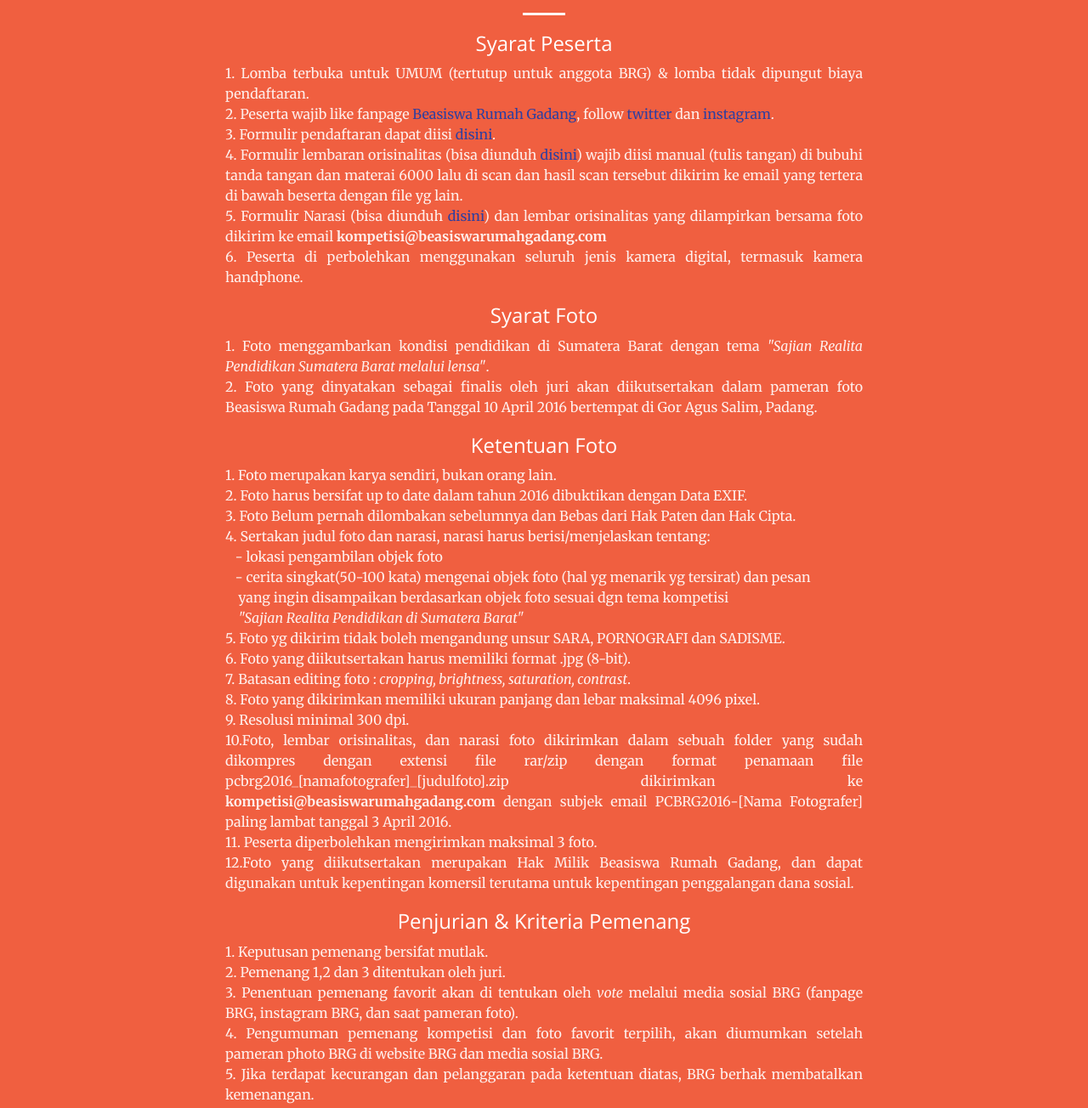
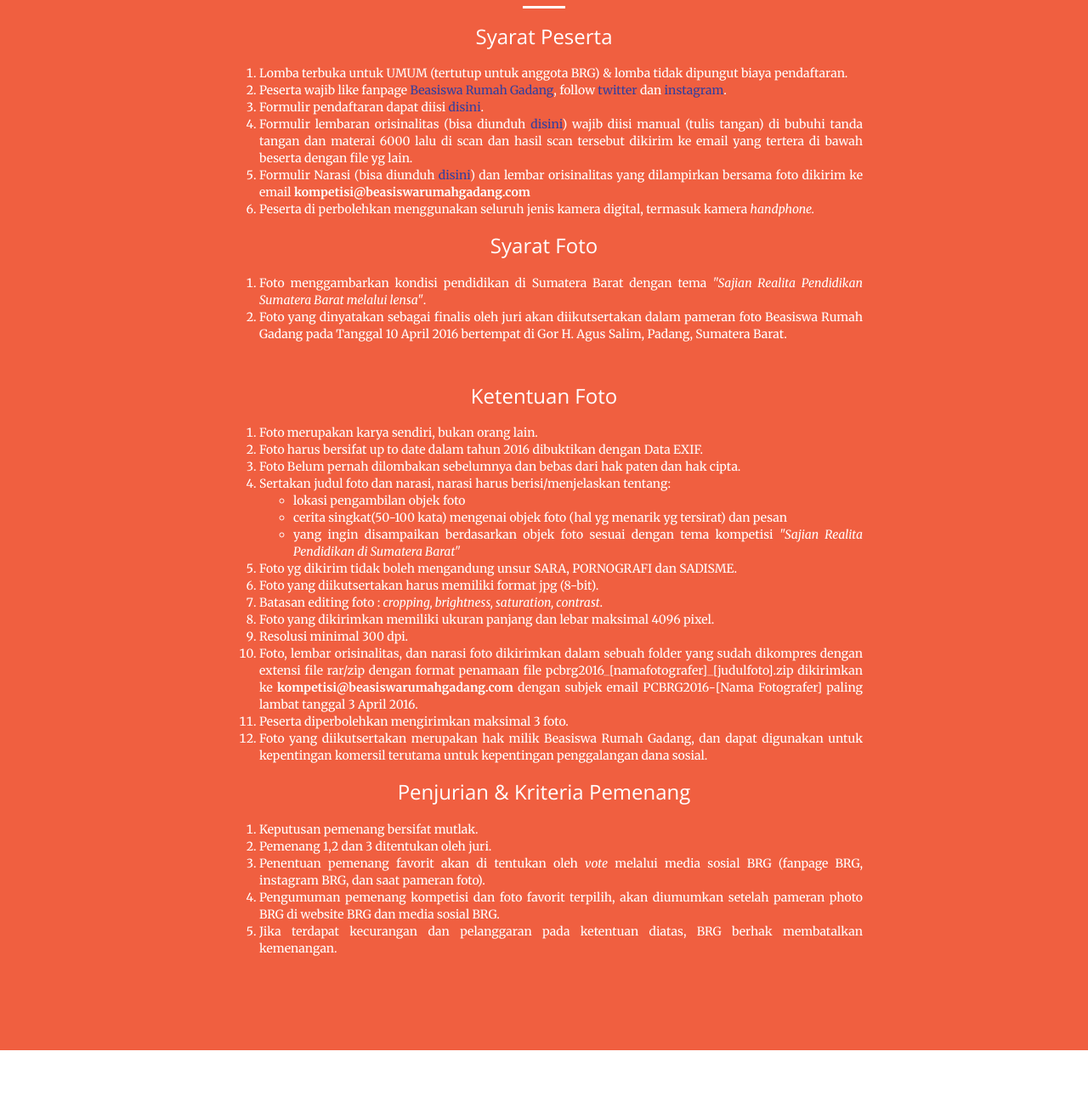
Before and after one commit to rahmatrasyidi/pcbs, a plain HTML site: page index.html in a window 1280 px wide. Shown: the part 2026-3330 px from the top of the page at 85% size. Drawn offline with nearby package versions, Linux system fonts and the light colour scheme.

Commit message:
css + list

```diff
--- a/css/creative.css
+++ b/css/creative.css
@@ -49,6 +49,7 @@ p {
     margin-bottom: 20px;
     font-size: 16px;
     line-height: 1.5;
+    text-indent: 50px;
 }
 
 .bg-primary {
--- a/index.html
+++ b/index.html
@@ -97,9 +97,9 @@
                     <h2 class="section-heading">About</h2>
                     <hr class="primary">
                     <div class="span-12 text-justify">
-                        <p class="text-faded-dark">&nbsp;&nbsp;&nbsp;Kompetisi foto ini merupakan salah satu  event yang diangkat sebagai bagian rencana  kerja komunitas Beasiswa Rumah Gadang. Sedikit informasi,   Beasiswa Rumah Gadang (untuk selanjutnya disingkat dengan BRG) merupakan lembaga penyalur donasi bagi pelajar di sumatera barat dan mahasiswa yang berasal dari sumatera barat yang berprestasi namun kurang mampu secara finansial, sehingga kita memiliki kesempatan untuk berkontribusi kepada negeri melalui donasi terhadap pendidikan. Diawali dari niat untuk berkontribusi terhadap negeri, Beasiswa Rumah Gadang kemudian dicanangkan untuk meningkatkan kualitas pendidikan di kampung halaman. Filosofi nama Beasiswa Rumah Gadang sendiri terinspirasi dari filosofi Rumah Gadang sebagai rumah adat di minangkabau yang mana para penghuninya memiliki semangat musyawarah dan kegotongroyongan. Dari dasar inilah Beasiswa rumah gadang kemudian didirikan, dengan semangat bersama sesama orang minang, kita sama-sama berupaya membangun ‘rumah gadang’ bagi mereka, adik-adik kita yang berprestasi namun kurang mampu secara finansial dan juga diharapkan dapat berfungsi sebagai rumah gadang pada umumnya, yakni tempat tinggal bersama bagi kita semua, baik itu pelajar/mahasiswa, pekerja, masyarakat, para perantau minang, serta pengusaha minang dimanapun berada.
-                        </br></br>&nbsp;&nbsp;&nbsp;Event kompetisi foto yang diadakan oleh komunitas BRG bertujuan untuk membuka mata dan meningkatkan kepedulian kita terhadap beberapa kondisi dunia pendidikan di ranah minang yang masih penuh dengan keterbatasan, memprihatinkan, dan jauh dari standar kelayakan yang berkualitas baik dari segi fasilitas maupun sarana dan prasarana, hal tersebut diharapkan tergambar dari foto-foto yang akan dikirimkan oleh peserta kompetisi. Harapannya dengan terangkatnya real story dan fakta di lapangan mengenai kondisi keterbatasan tersebut, kita bisa bersama-sama memberikan solusinya demi perbaikan kualitas pendidikan di provinsi Sumatera Barat ini khususnya.
-                        </br></br>&nbsp;&nbsp;Masih dalam rangka meningkatkan kepedulian masyarakat terhadap pendidikan di Sumatera Barat, BRG juga mengangkatkan kegiatan “Bookshare” yaitu kegiatan yang mengajak seluruh lapisan elemen masyarakat untuk berbagi bersama kami melalui donasi buku tulis maupun buku pelajaran layak pakai untuk siswa/i sekolah di daerah pelosok di Sumatera Barat, donasi tersebut akan langsung kami serahkan ke sekolah-sekolah yang membutuhkan. Kegiatan ini direncanakan berkelanjutan untuk di adakan dengan rentang waktu sekurang-kurangnya 2-3 bulan sekali. Mari bersama sama memupuk kepedulian akan pendidikan untuk menciptakan generasi perubah bangsa yang lebih baik ke depan.</p>
+                        <p class="text-faded-dark">Kompetisi foto ini merupakan salah satu  event yang diangkat sebagai bagian rencana  kerja komunitas Beasiswa Rumah Gadang. Sedikit informasi,   Beasiswa Rumah Gadang (untuk selanjutnya disingkat dengan BRG) merupakan lembaga penyalur donasi bagi pelajar di sumatera barat dan mahasiswa yang berasal dari sumatera barat yang berprestasi namun kurang mampu secara finansial, sehingga kita memiliki kesempatan untuk berkontribusi kepada negeri melalui donasi terhadap pendidikan. Diawali dari niat untuk berkontribusi terhadap negeri, Beasiswa Rumah Gadang kemudian dicanangkan untuk meningkatkan kualitas pendidikan di kampung halaman. Filosofi nama Beasiswa Rumah Gadang sendiri terinspirasi dari filosofi Rumah Gadang sebagai rumah adat di minangkabau yang mana para penghuninya memiliki semangat musyawarah dan kegotongroyongan. Dari dasar inilah Beasiswa rumah gadang kemudian didirikan, dengan semangat bersama sesama orang minang, kita sama-sama berupaya membangun ‘rumah gadang’ bagi mereka, adik-adik kita yang berprestasi namun kurang mampu secara finansial dan juga diharapkan dapat berfungsi sebagai rumah gadang pada umumnya, yakni tempat tinggal bersama bagi kita semua, baik itu pelajar/mahasiswa, pekerja, masyarakat, para perantau minang, serta pengusaha minang dimanapun berada.</p>
+                        <p>Event kompetisi foto yang diadakan oleh komunitas BRG bertujuan untuk membuka mata dan meningkatkan kepedulian kita terhadap beberapa kondisi dunia pendidikan di ranah minang yang masih penuh dengan keterbatasan, memprihatinkan, dan jauh dari standar kelayakan yang berkualitas baik dari segi fasilitas maupun sarana dan prasarana, hal tersebut diharapkan tergambar dari foto-foto yang akan dikirimkan oleh peserta kompetisi. Harapannya dengan terangkatnya real story dan fakta di lapangan mengenai kondisi keterbatasan tersebut, kita bisa bersama-sama memberikan solusinya demi perbaikan kualitas pendidikan di provinsi Sumatera Barat ini khususnya.</p>
+                        <p>Masih dalam rangka meningkatkan kepedulian masyarakat terhadap pendidikan di Sumatera Barat, BRG juga mengangkatkan kegiatan “Bookshare” yaitu kegiatan yang mengajak seluruh lapisan elemen masyarakat untuk berbagi bersama kami melalui donasi buku tulis maupun buku pelajaran layak pakai untuk siswa/i sekolah di daerah pelosok di Sumatera Barat, donasi tersebut akan langsung kami serahkan ke sekolah-sekolah yang membutuhkan. Kegiatan ini direncanakan berkelanjutan untuk di adakan dengan rentang waktu sekurang-kurangnya 2-3 bulan sekali. Mari bersama sama memupuk kepedulian akan pendidikan untuk menciptakan generasi perubah bangsa yang lebih baik ke depan.</p>
                     </div>
                 </div>
             </div>
@@ -117,20 +117,28 @@
                             <h3>Syarat Peserta</h3>
                         </div>
                         <p class="text-faded">
-						1. Lomba terbuka untuk UMUM (tertutup untuk anggota BRG) & lomba tidak dipungut biaya pendaftaran.
-						</br> 2. Peserta wajib like fanpage <a href="https://www.facebook.com/beasiswarumahgadang" target="_blank">Beasiswa Rumah Gadang</a>, follow <a href="https://www.twitter.com/beasiswa_rg" target="_blank">twitter</a> dan <a href="https://www.twitter.com/beasiswa_rumahgadang" target="_blank">instagram</a>.
-						</br> 3. Formulir pendaftaran dapat diisi <a href="https://docs.google.com/forms/d/13RsHR-AyMo4V321eI5IHlL4XmxrPOB-zxkojKR5nl7A/viewform?c=0&w=1" target="_blank">disini</a>.
-						</br> 4. Formulir lembaran orisinalitas (bisa diunduh <a href="http://pcbs.beasiswarumahgadang.com/upload/Lembar%20Orisinalitas.pdf" target="_blank">disini</a>) wajib diisi manual (tulis tangan) di bubuhi tanda tangan dan materai 6000 lalu di scan dan hasil scan tersebut dikirim ke email yang tertera di bawah beserta dengan file yg lain.
-						</br> 5. Formulir Narasi (bisa diunduh <a href="http://pcbs.beasiswarumahgadang.com/upload/Lembar%20Narasi.pdf" target="_blank">disini</a>) dan lembar orisinalitas yang dilampirkan bersama foto dikirim ke email <b>kompetisi@beasiswarumahgadang.com</b>
-						</br> 6. Peserta di perbolehkan menggunakan seluruh jenis kamera digital, termasuk kamera handphone.</p>
+                            <ol>
+                                <li>Lomba terbuka untuk UMUM (tertutup untuk anggota BRG) & lomba tidak dipungut biaya pendaftaran.</li>
+                                <li>Peserta wajib like fanpage <a href="https://www.facebook.com/beasiswarumahgadang" target="_blank">Beasiswa Rumah Gadang</a>, follow <a href="https://www.twitter.com/beasiswa_rg" target="_blank">twitter</a> dan <a href="https://www.twitter.com/beasiswa_rumahgadang" target="_blank">instagram</a>.</li>
+                                <li>Formulir pendaftaran dapat diisi <a href="https://docs.google.com/forms/d/13RsHR-AyMo4V321eI5IHlL4XmxrPOB-zxkojKR5nl7A/viewform?c=0&w=1" target="_blank">disini</a>.</li>
+                                <li>Formulir lembaran orisinalitas (bisa diunduh <a href="http://pcbs.beasiswarumahgadang.com/upload/Lembar%20Orisinalitas.pdf" target="_blank">disini</a>) wajib diisi manual (tulis tangan) di bubuhi tanda tangan dan materai 6000 lalu di scan dan hasil scan tersebut dikirim ke email yang tertera di bawah beserta dengan file yg lain.</li>
+                                <li>Formulir Narasi (bisa diunduh <a href="http://pcbs.beasiswarumahgadang.com/upload/Lembar%20Narasi.pdf" target="_blank">disini</a>) dan lembar orisinalitas yang dilampirkan bersama foto dikirim ke email <b>kompetisi@beasiswarumahgadang.com</b></li>
+                                <li>Peserta di perbolehkan menggunakan seluruh jenis kamera digital, termasuk kamera <i>handphone.</i></li>
+                            </ol>
+                        </p>
                     </div>
 
                     <div class="span-12 text-justify">
                         <div class="span-12 text-center">
                             <h3>Syarat Foto</h3>
                         </div>
-                        <p class="text-faded">1. Foto menggambarkan kondisi pendidikan di Sumatera Barat dengan tema <i>"Sajian Realita Pendidikan Sumatera Barat melalui lensa"</i>.
-						</br> 2. Foto yang dinyatakan sebagai finalis oleh juri akan diikutsertakan dalam pameran foto Beasiswa Rumah Gadang pada Tanggal 10 April 2016 bertempat di Gor Agus Salim, Padang.</p>
+                        <p class="text-faded">
+                            <ol>
+                                <li>Foto menggambarkan kondisi pendidikan di Sumatera Barat dengan tema <i>"Sajian Realita Pendidikan Sumatera Barat melalui lensa"</i>.</li>
+                                <li>Foto yang dinyatakan sebagai finalis oleh juri akan diikutsertakan dalam pameran foto Beasiswa Rumah Gadang pada Tanggal 10 April 2016 bertempat di Gor H. Agus Salim, Padang, Sumatera Barat.</li>
+                            </ol>
+						</br>
+                        </p>
                     </div>
 
                     <div class="span-12 text-justify">
@@ -138,33 +146,40 @@
                             <h3>Ketentuan Foto</h3>
                         </div>
                         <p class="text-faded">
-						1. Foto merupakan karya sendiri, bukan orang lain.
-						</br> 2. Foto harus bersifat up to date dalam tahun 2016 dibuktikan dengan Data EXIF.
-						</br> 3. Foto Belum pernah dilombakan sebelumnya dan Bebas dari Hak Paten dan Hak Cipta.
-						</br> 4. Sertakan judul foto dan narasi, narasi harus berisi/menjelaskan tentang:
-						</br>&nbsp;&nbsp;&nbsp;- lokasi pengambilan objek foto
-						</br>&nbsp;&nbsp;&nbsp;- cerita singkat(50-100 kata) mengenai objek foto (hal yg menarik yg tersirat) dan pesan
-						</br>&nbsp;&nbsp;&nbsp;&nbsp;yang ingin disampaikan berdasarkan objek foto sesuai dgn tema kompetisi
-						</br>&nbsp;&nbsp;&nbsp;&nbsp;<i>"Sajian Realita Pendidikan di Sumatera Barat"</i>
-						</br> 5. Foto yg dikirim tidak boleh mengandung unsur SARA, PORNOGRAFI dan SADISME.
-						</br> 6. Foto yang diikutsertakan harus memiliki format .jpg (8-bit).
-						</br> 7. Batasan editing foto :<i> cropping, brightness, saturation, contrast</i>.
-						</br> 8. Foto yang dikirimkan memiliki ukuran panjang dan lebar maksimal 4096 pixel.
-						</br> 9. Resolusi minimal 300 dpi.
-						</br> 10.Foto, lembar orisinalitas, dan narasi foto dikirimkan dalam sebuah folder yang sudah dikompres dengan extensi file rar/zip dengan format penamaan file pcbrg2016_[namafotografer]_[judulfoto].zip dikirimkan ke <b>kompetisi@beasiswarumahgadang.com</b> dengan subjek email PCBRG2016-[Nama Fotografer] paling lambat tanggal 3 April 2016.
-						</br> 11. Peserta diperbolehkan mengirimkan maksimal 3 foto.
-						</br> 12.Foto yang diikutsertakan merupakan Hak Milik Beasiswa Rumah Gadang, dan dapat digunakan untuk kepentingan komersil terutama untuk kepentingan penggalangan dana sosial.</br></p>
+						<ol>
+                            <li>Foto merupakan karya sendiri, bukan orang lain.</li>
+                            <li>Foto harus bersifat up to date dalam tahun 2016 dibuktikan dengan Data EXIF.</li>
+                            <li>Foto Belum pernah dilombakan sebelumnya dan bebas dari hak paten dan hak cipta.</li>
+                            <li>Sertakan judul foto dan narasi, narasi harus berisi/menjelaskan tentang:</li>
+                            <ul>
+                                <li>lokasi pengambilan objek foto</li>
+                                <li>cerita singkat(50-100 kata) mengenai objek foto (hal yg menarik yg tersirat) dan pesan</li>
+                                <li>yang ingin disampaikan berdasarkan objek foto sesuai dengan tema kompetisi <i>"Sajian Realita Pendidikan di Sumatera Barat"</i></li>
+                            </ul>
+                            <li>Foto yg dikirim tidak boleh mengandung unsur SARA, PORNOGRAFI dan SADISME.</li>
+                            <li>Foto yang diikutsertakan harus memiliki format jpg (8-bit).</li>
+                            <li>Batasan editing foto :<i> cropping, brightness, saturation, contrast</i>.</li>
+                            <li>Foto yang dikirimkan memiliki ukuran panjang dan lebar maksimal 4096 pixel.</li>
+                            <li>Resolusi minimal 300 dpi.</li>
+                            <li>Foto, lembar orisinalitas, dan narasi foto dikirimkan dalam sebuah folder yang sudah dikompres dengan extensi file rar/zip dengan format penamaan file pcbrg2016_[namafotografer]_[judulfoto].zip dikirimkan ke <b>kompetisi@beasiswarumahgadang.com</b> dengan subjek email PCBRG2016-[Nama Fotografer] paling lambat tanggal 3 April 2016.</li>
+                            <li>Peserta diperbolehkan mengirimkan maksimal 3 foto.</li>
+                            <li>Foto yang diikutsertakan merupakan hak milik Beasiswa Rumah Gadang, dan dapat digunakan untuk kepentingan komersil terutama untuk kepentingan penggalangan dana sosial.</li>
+                        </ol>
+                        </p>
                     </div>
 
                    <div class="span-12 text-justify">
                         <div class="span-12 text-center">
                             <h3>Penjurian & Kriteria Pemenang</h3>
                         </div>
-                        <p class="text-faded">1. Keputusan pemenang bersifat mutlak.
-						</br> 2. Pemenang 1,2 dan 3 ditentukan oleh juri.
-						</br> 3. Penentuan pemenang favorit akan di tentukan oleh <i>vote</i> melalui media sosial BRG (fanpage BRG, instagram BRG, dan saat pameran foto).
-						</br> 4. Pengumuman  pemenang kompetisi dan foto favorit terpilih, akan diumumkan setelah pameran photo BRG di website BRG dan media sosial BRG.
-						</br> 5. Jika terdapat kecurangan dan pelanggaran pada ketentuan diatas, BRG berhak membatalkan kemenangan.<p/>
+                        <p class="text-faded">
+                            <ol>
+                                <li>Keputusan pemenang bersifat mutlak.</li>
+                                <li>Pemenang 1,2 dan 3 ditentukan oleh juri.</li>
+                                <li>Penentuan pemenang favorit akan di tentukan oleh <i>vote</i> melalui media sosial BRG (fanpage BRG, instagram BRG, dan saat pameran foto).</li>
+                                <li>Pengumuman  pemenang kompetisi dan foto favorit terpilih, akan diumumkan setelah pameran photo BRG di website BRG dan media sosial BRG.</li>
+                                <li>Jika terdapat kecurangan dan pelanggaran pada ketentuan diatas, BRG berhak membatalkan kemenangan.</li>
+                            </ol>
                     </div>
                 </div>
                 </div>
@@ -239,12 +254,14 @@
                     <h2 class="section-heading">Book Share</h2>
                     <hr class="primary">
                     <div class="span-12 text-justify">
-                    <p class="text-faded-dark">&nbsp;&nbsp;&nbsp;&nbsp;Bookshare I BRG akan di laksanakan di SMP 6 satu atap Lengayang, Pesisir Selatan pada tanggal 26 Maret 2016. pengumpulan buku tulis dan buku pelajaran layak pakai dilakukan mulai tanggal 1 februari 2016 hingga 24 Maret 2016 di tempat-tempat berikut :
-                    </br></br>&nbsp;&nbsp;&nbsp;&nbsp;- Stand BRG Gor Agus salim – Padang (setiap sabtu dan minggu pagi)
-                    </br>&nbsp;&nbsp;&nbsp;&nbsp;- Stand BRG Car Free Day Dago – Bandung
-                    </br>&nbsp;&nbsp;&nbsp;&nbsp;- Pameran Foto Kompetisi Foto BRG di Gor Agus Salim – Padang tanggal 27 Maret 2016
-                    </br>&nbsp;&nbsp;&nbsp;&nbsp;- Bisa mengirim langsung ke Sekretariat Pengumpulan Buku Bookshare BRG : </br>&nbsp;&nbsp;&nbsp;&nbsp;&nbsp;&nbsp;Esha Almara d/a Jalan Bandes Parak Jigarang No 31 b, RT 05/RW 05, </br>&nbsp;&nbsp;&nbsp;&nbsp;&nbsp;&nbsp;Kel Anduring Kec Kuranji – Padang. No Hp: 082386736263
-                    </br></p>
+                    <p class="text-faded-dark">Bookshare I BRG akan di laksanakan di SMP 6 satu atap Lengayang, Pesisir Selatan pada tanggal 26 Maret 2016. pengumpulan buku tulis dan buku pelajaran layak pakai dilakukan mulai tanggal 1 februari 2016 hingga 24 Maret 2016 di tempat-tempat berikut :
+                    <ul>
+                        <li>Stand BRG Gor Agus salim – Padang (setiap sabtu dan minggu pagi)</li>
+                        <li>Stand BRG Car Free Day Dago – Bandung</li>
+                        <li>Pameran Foto Kompetisi Foto BRG di Gor Agus Salim – Padang tanggal 27 Maret 2016</li>
+                        <li>Bisa mengirim langsung ke Sekretariat Pengumpulan Buku Bookshare BRG : Esha Almara d/a Jalan Bandes Parak Jigarang No 31 b, RT 05/RW 05, Kel Anduring Kec Kuranji – Padang. Nomer HP: 082386736263</li>
+                    </ul>
+                    </p>
                     </div>
                 </div>
             </div>
```
